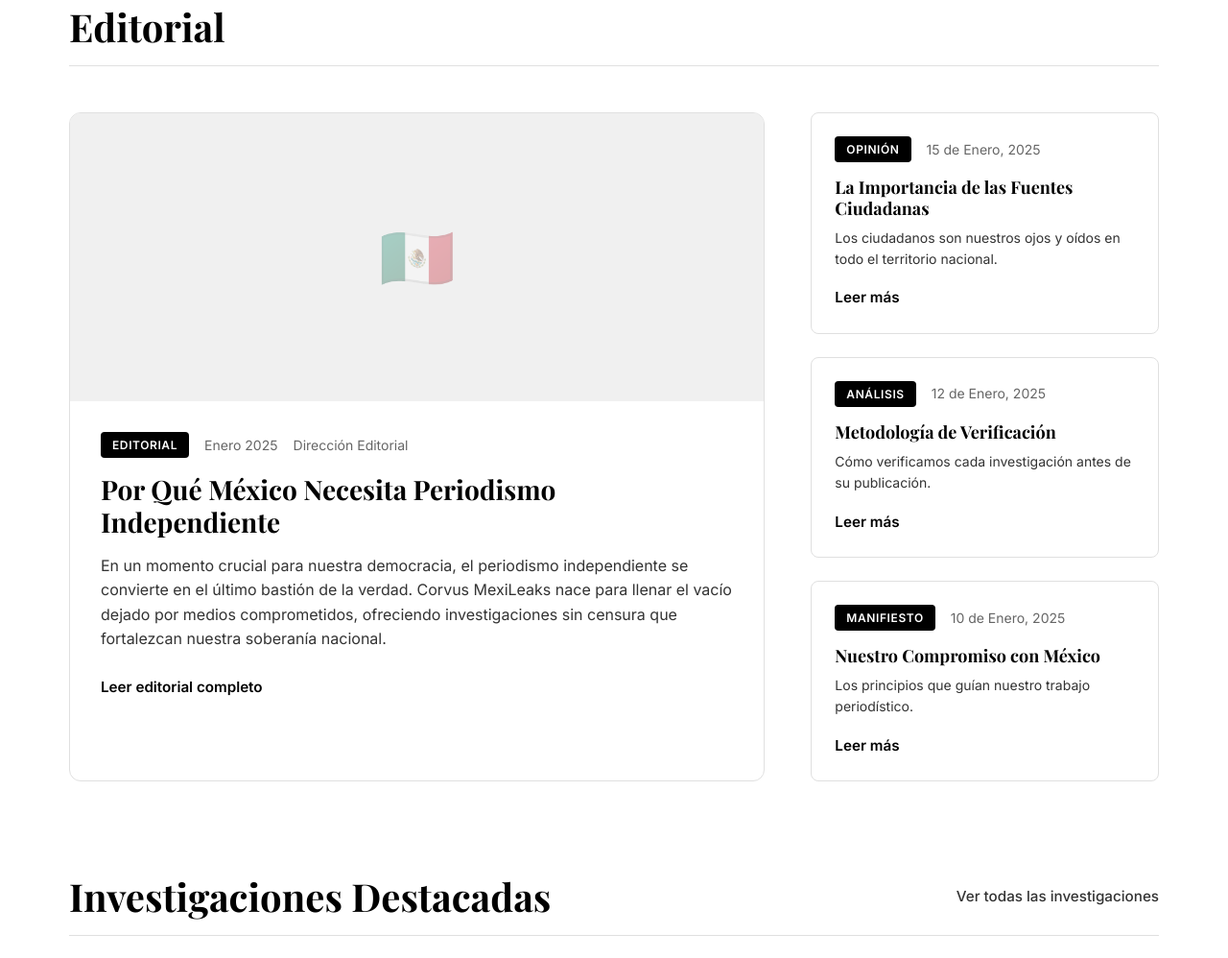
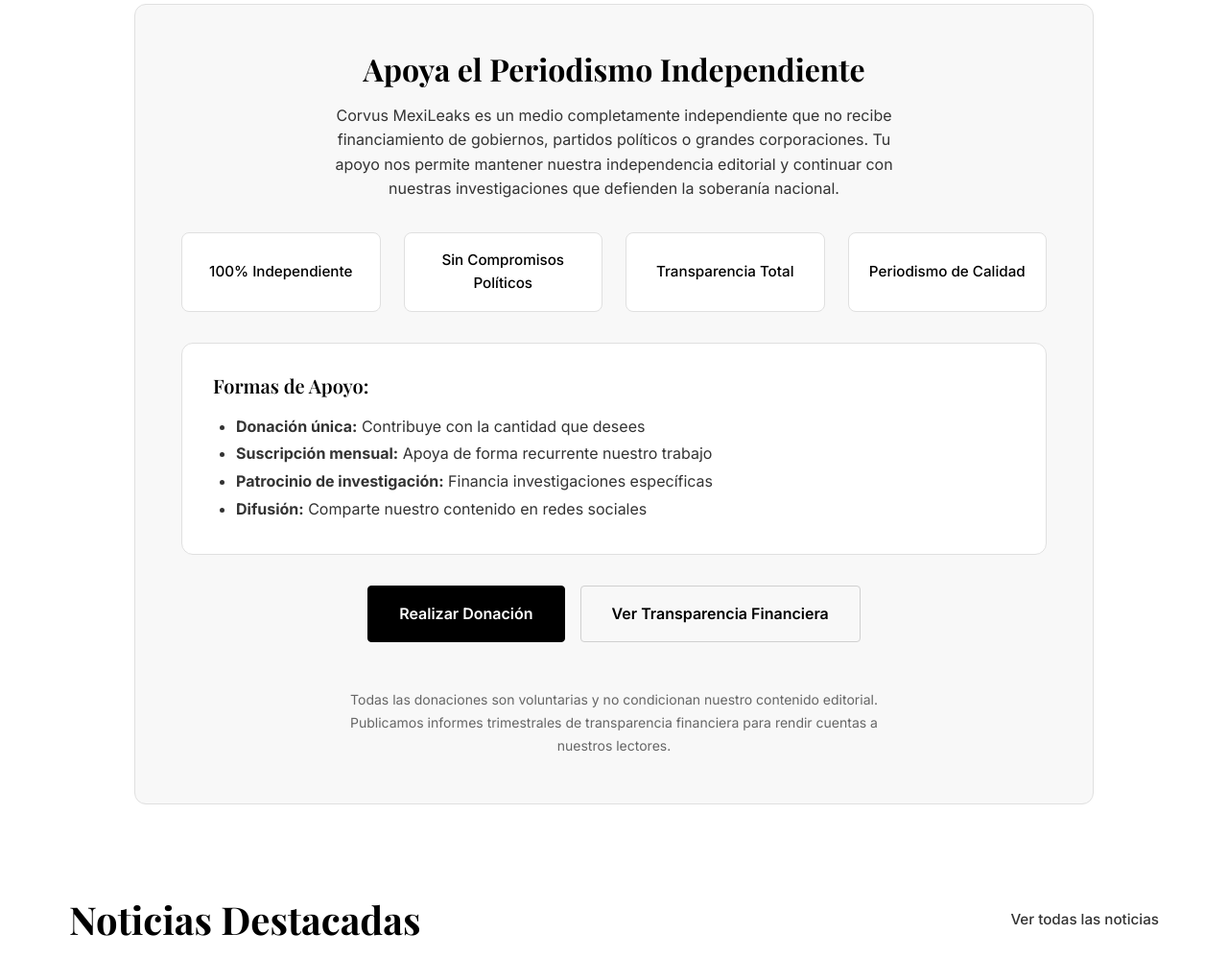
Before and after one commit to AlejandroMBJS/Corvus-MexiLeaks-, a website: page index.html in a window 1280 px wide. Shown: the part 1194-2192 px from the top of the page at 96% size. Drawn offline with nearby package versions, Linux system fonts and the light colour scheme.

Commit message:
Updated index.html

```diff
--- a/index.html
+++ b/index.html
@@ -21,13 +21,13 @@
 
       <div class="nav-desktop">
         <a href="noticias/" class="nav-link">
-          Investigaciones
-        </a>
-        <a href="#editorial" class="nav-link">
-          Editorial
+          Noticias
         </a>
         <a href="#soberania" class="nav-link">
           Soberanía
+        </a>
+        <a href="#donaciones" class="nav-link">
+          Donaciones
         </a>
         <a href="contacto.html" class="nav-cta">
           Redacción
@@ -41,13 +41,13 @@
 
     <div class="nav-mobile" id="nav-mobile">
       <a href="noticias/" class="nav-link">
-        Investigaciones
-      </a>
-      <a href="#editorial" class="nav-link">
-        Editorial
+        Noticias
       </a>
       <a href="#soberania" class="nav-link">
         Soberanía
+      </a>
+      <a href="#donaciones" class="nav-link">
+        Donaciones
       </a>
       <a href="contacto.html" class="nav-cta">
         Redacción
@@ -75,9 +75,9 @@
 
       <div class="hero-actions">
         <a href="noticias/" class="btn btn-primary">
-          Leer Investigaciones
+          Leer Noticias
         </a>
-        <a href="#editorial" class="btn btn-secondary">
+        <a href="#soberania" class="btn btn-secondary">
           Nuestra Misión
         </a>
       </div>
@@ -102,12 +102,67 @@
       </div>
     </section>
 
-    <!-- Editorial Section -->
-    <section class="news-section" id="editorial">
+    <!-- Donations Section -->
+    <section class="security-section" id="donaciones">
+      <div class="security-content">
+        <h2 class="security-title">Apoya el Periodismo Independiente</h2>
+        <p class="security-desc">
+          Corvus MexiLeaks es un medio completamente independiente que no recibe financiamiento
+          de gobiernos, partidos políticos o grandes corporaciones. Tu apoyo nos permite mantener
+          nuestra independencia editorial y continuar con nuestras investigaciones que defienden
+          la soberanía nacional.
+        </p>
+
+        <div class="security-features">
+          <div class="security-feature">
+            <span class="security-feature-text">100% Independiente</span>
+          </div>
+          <div class="security-feature">
+            <span class="security-feature-text">Sin Compromisos Políticos</span>
+          </div>
+          <div class="security-feature">
+            <span class="security-feature-text">Transparencia Total</span>
+          </div>
+          <div class="security-feature">
+            <span class="security-feature-text">Periodismo de Calidad</span>
+          </div>
+        </div>
+
+        <div style="background: var(--bg-card); border: 1px solid var(--border-primary); border-radius: var(--radius-lg); padding: 2rem; margin: 2rem 0; text-align: left;">
+          <h3 style="color: var(--text-primary); margin-bottom: 1rem; font-size: 1.25rem;">Formas de Apoyo:</h3>
+          <ul style="color: var(--text-secondary); line-height: 1.8; margin-left: 1.5rem;">
+            <li><strong>Donación única:</strong> Contribuye con la cantidad que desees</li>
+            <li><strong>Suscripción mensual:</strong> Apoya de forma recurrente nuestro trabajo</li>
+            <li><strong>Patrocinio de investigación:</strong> Financia investigaciones específicas</li>
+            <li><strong>Difusión:</strong> Comparte nuestro contenido en redes sociales</li>
+          </ul>
+        </div>
+
+        <div class="hero-actions" style="margin-top: 2rem;">
+          <a href="mailto:donaciones@corvusmexileaks.org" class="btn btn-primary">
+            Realizar Donación
+          </a>
+          <a href="#transparencia" class="btn btn-secondary">
+            Ver Transparencia Financiera
+          </a>
+        </div>
+
+        <p style="color: var(--text-muted); font-size: 0.875rem; margin-top: 2rem; max-width: 600px; margin-left: auto; margin-right: auto;">
+          Todas las donaciones son voluntarias y no condicionan nuestro contenido editorial.
+          Publicamos informes trimestrales de transparencia financiera para rendir cuentas a nuestros lectores.
+        </p>
+      </div>
+    </section>
+
+    <!-- Featured News Section -->
+    <section class="news-section">
       <div class="section-header">
         <h2 class="section-title">
-          Editorial
+          Noticias Destacadas
         </h2>
+        <a href="noticias/" class="view-all">
+          Ver todas las noticias
+        </a>
       </div>
 
       <div class="featured-news">
@@ -117,100 +172,19 @@
           </div>
           <div class="story-content">
             <div class="story-meta">
-              <span class="story-category">Editorial</span>
-              <span>Enero 2025</span>
-              <span>Dirección Editorial</span>
-            </div>
-            <h3 class="story-title">Por Qué México Necesita Periodismo Independiente</h3>
-            <p class="story-excerpt">
-              En un momento crucial para nuestra democracia, el periodismo independiente se convierte
-              en el último bastión de la verdad. Corvus MexiLeaks nace para llenar el vacío dejado
-              por medios comprometidos, ofreciendo investigaciones sin censura que fortalezcan
-              nuestra soberanía nacional.
-            </p>
-            <a href="#" class="story-link">
-              Leer editorial completo
-            </a>
-          </div>
-        </article>
-
-        <div class="secondary-stories">
-          <article class="secondary-story">
-            <div class="story-meta">
-              <span class="story-category">Opinión</span>
+              <span class="story-category">Noticia</span>
               <span>15 de Enero, 2025</span>
-            </div>
-            <h3 class="story-title">La Importancia de las Fuentes Ciudadanas</h3>
-            <p class="story-excerpt">
-              Los ciudadanos son nuestros ojos y oídos en todo el territorio nacional.
-            </p>
-            <a href="#" class="story-link">
-              Leer más
-            </a>
-          </article>
-
-          <article class="secondary-story">
-            <div class="story-meta">
-              <span class="story-category">Análisis</span>
-              <span>12 de Enero, 2025</span>
-            </div>
-            <h3 class="story-title">Metodología de Verificación</h3>
-            <p class="story-excerpt">
-              Cómo verificamos cada investigación antes de su publicación.
-            </p>
-            <a href="#" class="story-link">
-              Leer más
-            </a>
-          </article>
-
-          <article class="secondary-story">
-            <div class="story-meta">
-              <span class="story-category">Manifiesto</span>
-              <span>10 de Enero, 2025</span>
-            </div>
-            <h3 class="story-title">Nuestro Compromiso con México</h3>
-            <p class="story-excerpt">
-              Los principios que guían nuestro trabajo periodístico.
-            </p>
-            <a href="#" class="story-link">
-              Leer más
-            </a>
-          </article>
-        </div>
-      </div>
-    </section>
-
-    <!-- Featured News Section -->
-    <section class="news-section">
-      <div class="section-header">
-        <h2 class="section-title">
-          Investigaciones Destacadas
-        </h2>
-        <a href="noticias/" class="view-all">
-          Ver todas las investigaciones
-        </a>
-      </div>
-
-      <div class="featured-news">
-        <article class="main-story">
-          <div class="story-image">
-            <span class="story-placeholder">📰</span>
-          </div>
-          <div class="story-content">
-            <div class="story-meta">
-              <span class="story-category">Investigación</span>
-              <span>15 de Enero, 2025</span>
-              <span>Equipo de Investigación</span>
+              <span>Equipo de Redacción</span>
             </div>
             <h3 class="story-title">Irregularidades en Contratos Públicos: Una Investigación de Seis Meses</h3>
             <p class="story-excerpt">
-              Nuestro equipo de investigación ha documentado durante seis meses un patrón de
+              Nuestro equipo de redacción ha documentado durante seis meses un patrón de
               irregularidades en la adjudicación de contratos públicos que compromete recursos
               destinados al desarrollo nacional. La investigación incluye análisis forense de
               documentos y testimonios de funcionarios bajo protección.
             </p>
-            <a href="noticias/2025/caso-001/index.html" class="story-link">
-              Leer investigación completa
+            <a href="#" class="story-link">
+              Leer noticia completa
             </a>
           </div>
         </article>
@@ -367,13 +341,12 @@
 
       <div class="footer-section">
         <h3>
-          Secciones
+          Noticias
         </h3>
         <ul>
-          <li><a href="noticias/">Investigaciones</a></li>
-          <li><a href="#editorial">Editorial</a></li>
+          <li><a href="noticias/">Todas las Noticias</a></li>
           <li><a href="#soberania">Soberanía Nacional</a></li>
-          <li><a href="noticias/">Análisis</a></li>
+          <li><a href="#donaciones">Donaciones</a></li>
         </ul>
       </div>
 
```
